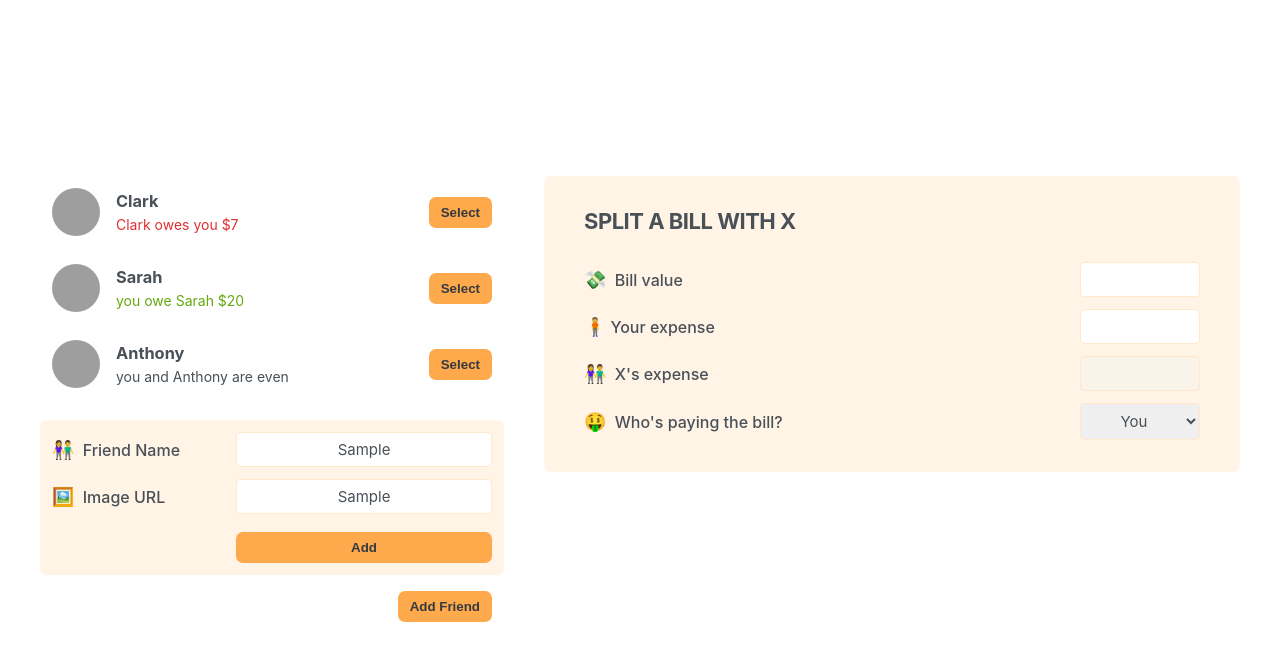
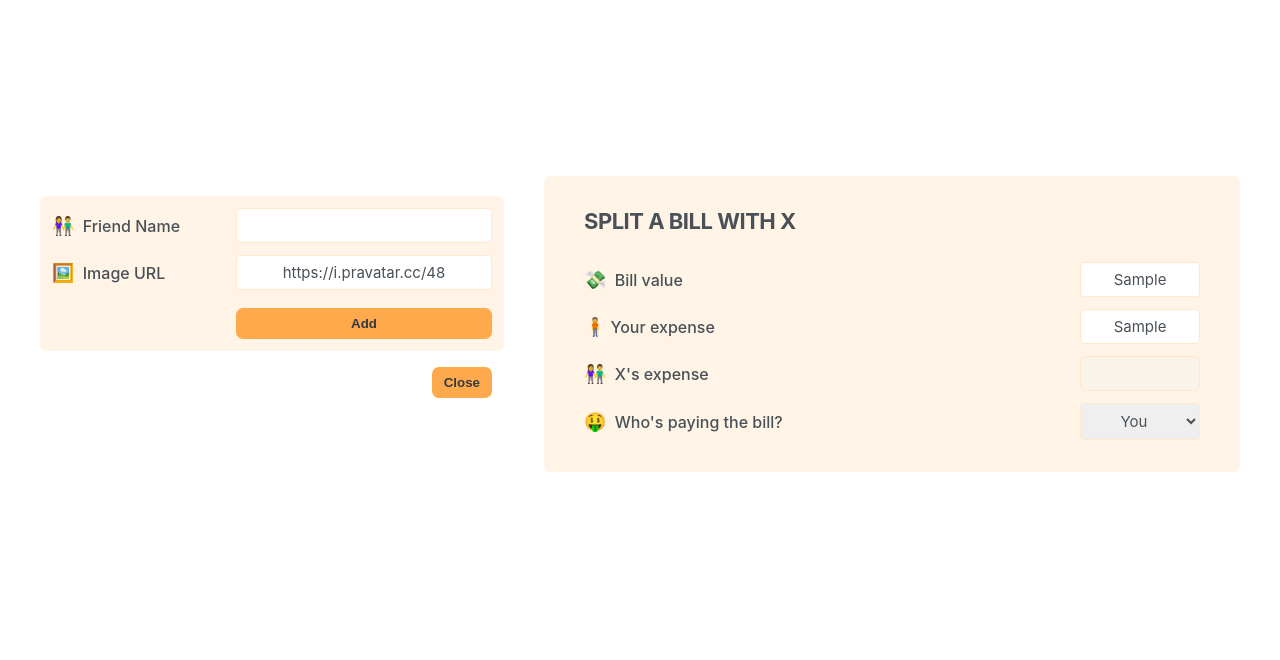
Before and after one commit to PouyaKhDev/eat-n-split, a React (Create React App) app: page / in a window 1280 px wide. Both pictures are taken after typing "Sample", "Sample" into the empty fields and a click on the button "Add Friend". Shown: the top 660 px of the page. Built offline with nearby package versions, Linux system fonts and the light colour scheme; grey boxes are pictures that could not be loaded.

Commit message:
3: Adding friends functionality works now

```diff
--- a/src/App.js
+++ b/src/App.js
@@ -1,31 +1,47 @@
-const initialFriends = [
-  {
-    id: 118836,
-    name: "Clark",
-    image: "https://i.pravatar.cc/48?u=118836",
-    balance: -7,
-  },
-  {
-    id: 933372,
-    name: "Sarah",
-    image: "https://i.pravatar.cc/48?u=933372",
-    balance: 20,
-  },
-  {
-    id: 499476,
-    name: "Anthony",
-    image: "https://i.pravatar.cc/48?u=499476",
-    balance: 0,
-  },
-];
+import { useState } from "react";
+
+// const initialFriends = [
+//   {
+//     id: 118836,
+//     name: "Clark",
+//     image: "https://i.pravatar.cc/48?u=118836",
+//     balance: -7,
+//   },
+//   {
+//     id: 933372,
+//     name: "Sarah",
+//     image: "https://i.pravatar.cc/48?u=933372",
+//     balance: 20,
+//   },
+//   {
+//     id: 499476,
+//     name: "Anthony",
+//     image: "https://i.pravatar.cc/48?u=499476",
+//     balance: 0,
+//   },
+// ];
 
 function App() {
+  const [showAddFriend, setShowAddFriend] = useState(false);
+  const [friendsArr, setFriendsArr] = useState([]);
+
+  const handleAddFriend = function () {
+    setShowAddFriend((s) => !s);
+  };
+
+  const handleSetFriends = function (friendObj) {
+    setFriendsArr((fArr) => [...fArr, friendObj]);
+    setShowAddFriend(false);
+  };
+
   return (
     <div className="app">
       <div className="sidebar">
-        <FriendsList />
-        <FormAddFriend />
-        <Button>Add Friend</Button>
+        <FriendsList friendsList={friendsArr} />
+        {showAddFriend && <FormAddFriend onSetFriends={handleSetFriends} />}
+        <Button clickHandler={handleAddFriend}>
+          {showAddFriend ? "Close" : "Add Friend"}
+        </Button>
       </div>
 
       <FormSplitBill />
@@ -33,12 +49,10 @@ function App() {
   );
 }
 
-function FriendsList() {
-  const friends = initialFriends;
-
+function FriendsList({ friendsList }) {
   return (
     <ul>
-      {friends.map((friend) => (
+      {friendsList.map((friend) => (
         <Friend friend={friend} key={friend.id} />
       ))}
     </ul>
@@ -70,14 +84,42 @@ function Friend({ friend }) {
   );
 }
 
-function FormAddFriend() {
+function FormAddFriend({ onSetFriends }) {
+  const [name, setName] = useState("");
+  const [image, setImage] = useState("https://i.pravatar.cc/48");
+
   return (
-    <form className="form-add-friend">
+    <form
+      className="form-add-friend"
+      onSubmit={(e) => {
+        e.preventDefault();
+
+        if (!name || !image) return;
+
+        const generatedID = crypto.randomUUID();
+        const friendObj = {
+          id: generatedID,
+          balance: 0,
+          name,
+          image: `${image}?u=${generatedID}`,
+        };
+
+        onSetFriends(friendObj);
+      }}
+    >
       <label>👫 Friend Name</label>
-      <input type="text" />
+      <input
+        type="text"
+        value={name}
+        onChange={(e) => setName(e.target.value)}
+      />
 
       <label>🖼️ Image URL</label>
-      <input type="text" />
+      <input
+        type="text"
+        value={image}
+        onChange={(e) => setImage(e.target.value)}
+      />
 
       <Button>Add</Button>
     </form>
@@ -107,8 +149,12 @@ function FormSplitBill() {
   );
 }
 
-function Button({ children }) {
-  return <button className="button">{children}</button>;
+function Button({ clickHandler, children }) {
+  return (
+    <button className="button" onClick={clickHandler}>
+      {children}
+    </button>
+  );
 }
 
 export default App;
```
